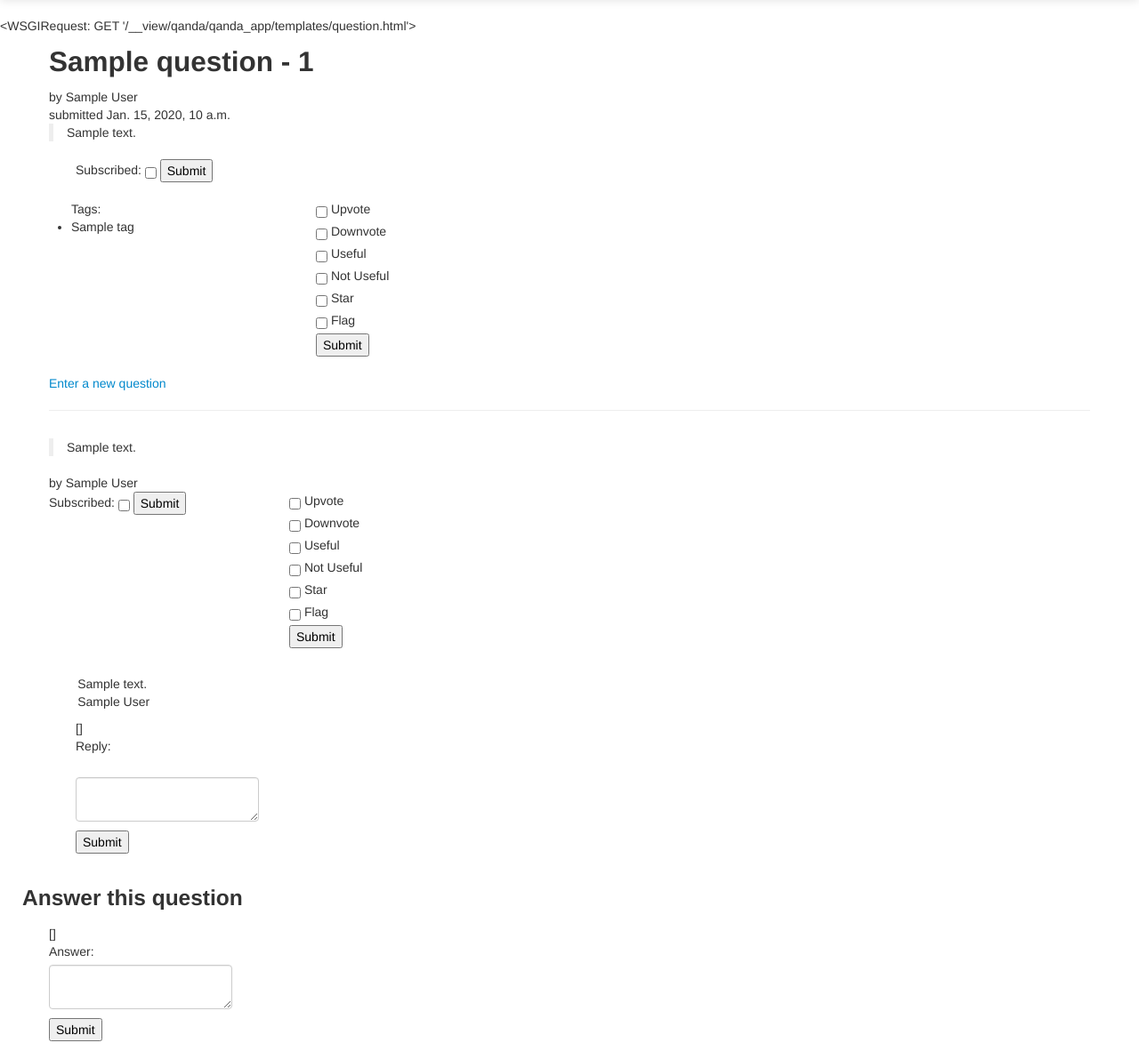
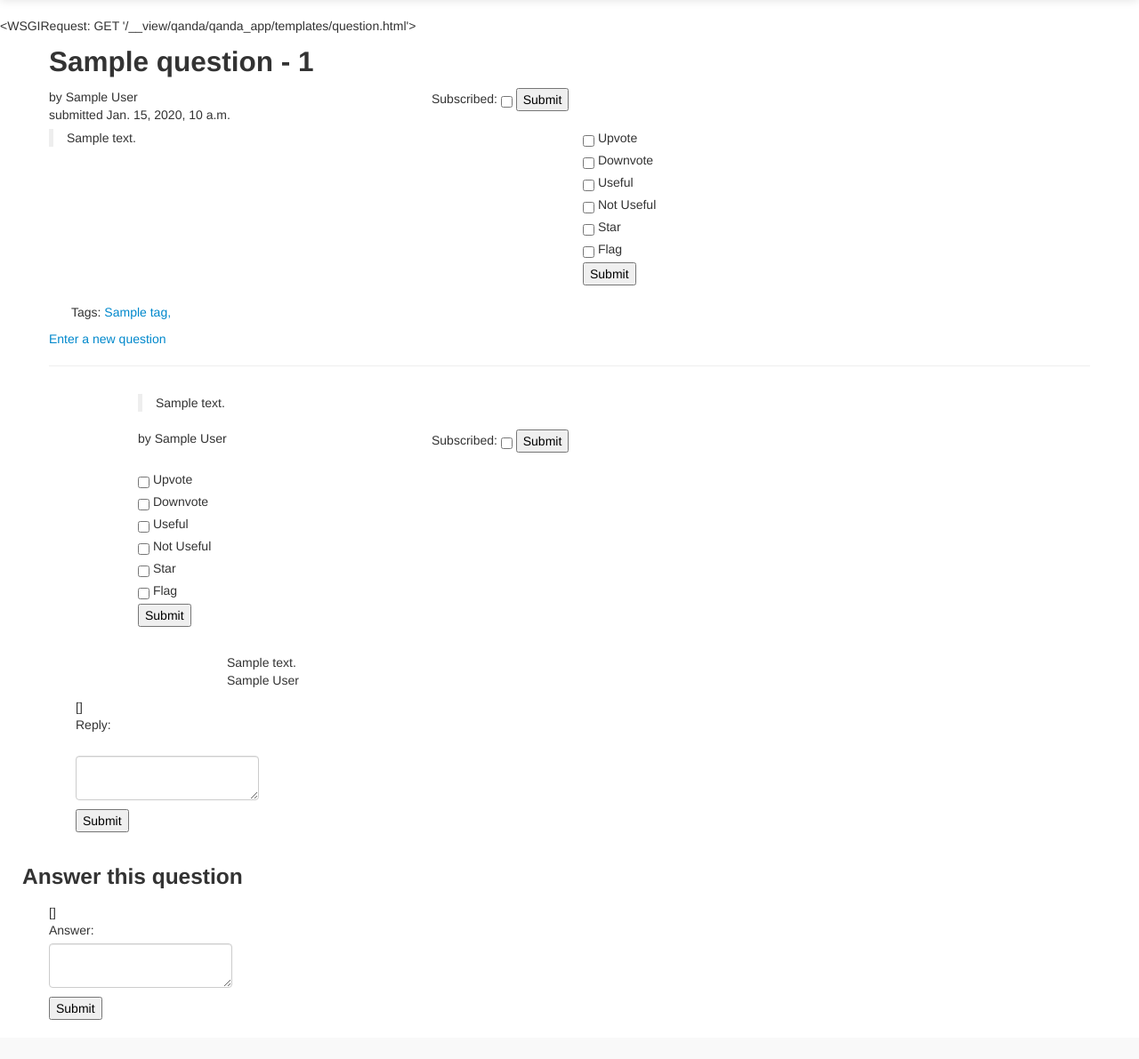
Before and after one commit to alpsayin/django-qanda, a Django app: template qanda/qanda_app/templates/question.html in a window 1280 px wide. Shown: the part 41-1232 px from the top of the page at 89% size. After the commit the page ends 1188 px from the top, so only its background shows below. Run offline with Django 3.2, Linux system fonts and the light colour scheme; the template is opened without the code that fills it: most values are stand-ins (such as "Sample title", 1, 10 or a date in 2020); form fields are guessed from the names that the template uses; some libraries are stand-ins or nearby versions.

Commit message:
remove container and make visual adjustments

```diff
--- a/qanda/qanda_app/templates/question.html
+++ b/qanda/qanda_app/templates/question.html
@@ -8,7 +8,6 @@
 {% endblock %}
 
 {% block body %}
-<div class="container">
 
 	{% comment %}
 		{% include "new_question.html" with type="new_question" %}
@@ -21,17 +20,22 @@
 		</div>
 	</div>
 	<div class="row">
-		<div class="span6">
+		<div class="span4">
 			by {{ question.author }} <br />
 			submitted {{ question.postDate }} <br />
+		</div>
+		<div class="span2">
+			{% include "subscription.html" with pk=question.pk type="question_subscription" action_link="subscribe/" checked=question.subscribed %}
+		</div>
+	</div>
+	<div class="row">
+		<div class="span6">
 			<blockquote>
 			{{ question.text }}
 			</blockquote>
 		</div>
-	</div>
-	<div class="row">
-		<div class="span6">
-		{% include "subscription.html" with pk=question.pk type="question_subscription" action_link="subscribe/" checked=question.subscribed %}
+		<div class="span2">
+			{% include "relations.html" with relations=question.relations pk=question.pk type="question" action_link="relate/" %}
 		</div>
 	</div>
 	<div class="row">
@@ -39,13 +43,9 @@
 			<ul>
 				Tags:
 				{% for tag in question.tags.all %}
-					<li> {{ tag.name }} </li>
+					<a href="{% url qanda_app.views.tag_page tag=tag.name page="0" %}">{{ tag.name }},</a>
 				{% endfor %}
 			</ul>
-		</div>
-
-		<div class="span6">
-			{% include "relations.html" with relations=question.relations pk=question.pk type="question" action_link="relate/" %}
 		</div>
 	</div>
 
@@ -61,26 +61,43 @@
 		<div class="span6">
 		<p>
 			<div class="row">
+				<div class="span1">
+				</div>
 				<div class="span5">
 					<blockquote>
 						{{ answer.text }}
 					</blockquote>
+				</div>
+			</div>
+			<div class="row">
+				<div class="span1">
+				</div>
+				<div class="span3">
 					by {{ answer.author }}
+				</div>
+				<div class="span2">
+					{% include "subscription.html" with pk=answer.pk type="answer_subscription" action_link="subscribe/" checked=answer.subscribed %}
 				</div>
 			</div>
 
 			<div class="row">
-				{% include "subscription.html" with pk=answer.pk type="answer_subscription" action_link="subscribe/" checked=answer.subscribed %}
-
-				{% include "relations.html" with relations=answer.relations pk=answer.pk type="answer" action_link="relate/" %} <br />
+				<div class="span1">
+				</div>
+				<div class="span2">
+					{% include "relations.html" with relations=answer.relations pk=answer.pk type="answer" action_link="relate/" %} <br />
+				</div>
 			</div>
 
 			{% for reply in answer.replies.all %}
 			<p>
 				{% if not reply.deleted %}
 				<div class="row">
-					&nbsp;&nbsp;&nbsp;&nbsp;&nbsp;&nbsp;&nbsp;&nbsp;&nbsp;&nbsp;&nbsp;&nbsp;&nbsp;&nbsp;&nbsp;&nbsp;{{ reply.text }} <br />
-					&nbsp;&nbsp;&nbsp;&nbsp;&nbsp;&nbsp;&nbsp;&nbsp;&nbsp;&nbsp;&nbsp;&nbsp;&nbsp;&nbsp;&nbsp;&nbsp;{{ reply.author }} <br />
+					<div class="span2">
+					</div>
+					<div class="span4">
+						{{ reply.text }} <br />
+						{{ reply.author }} <br />
+					</div>
 					{% endif %}
 				</div>
 			</p>
@@ -97,5 +114,5 @@
 
 		{% include "answer.html" with type="new_answer" action_link="relate/" %}
 	</div>
-</div>
+
 {% endblock %}
```
